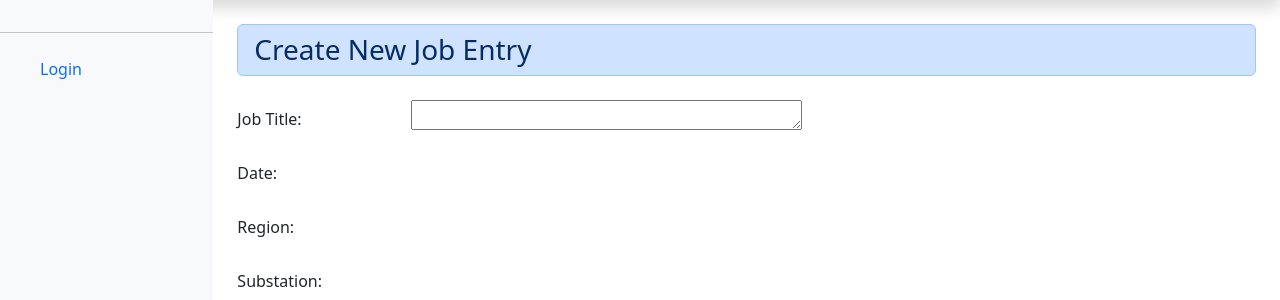
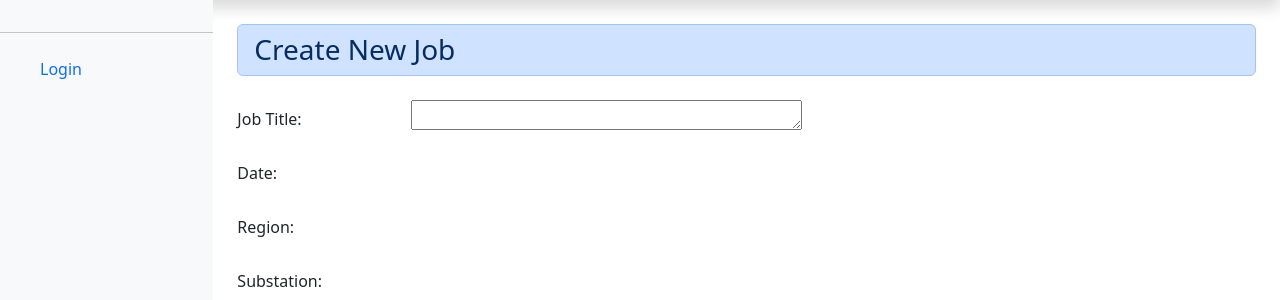
Before and after one commit to umardev357/reporting_system, a Django app: template mtcereports/templates/mtcereports/job_form.html in a window 1280 px wide. Shown: the part 48-348 px from the top of the page. Run offline with Django 4.2, Linux system fonts and the light colour scheme; the template is opened without the code that fills it, so the values that code supplies are empty; some libraries are stand-ins or nearby versions.

```diff
--- a/mtcereports/templates/mtcereports/job_form.html
+++ b/mtcereports/templates/mtcereports/job_form.html
@@ -3,7 +3,7 @@
 {% block content %}
 
       <div class="list-group ">
-        <h1 class="h3 mt-4 mb-4 list-group-item list-group-item-primary ">Create New Job Entry</h1>
+        <h1 class="h3 mt-4 mb-4 list-group-item list-group-item-primary ">Create New Job </h1>
       </div >
 
 
```
